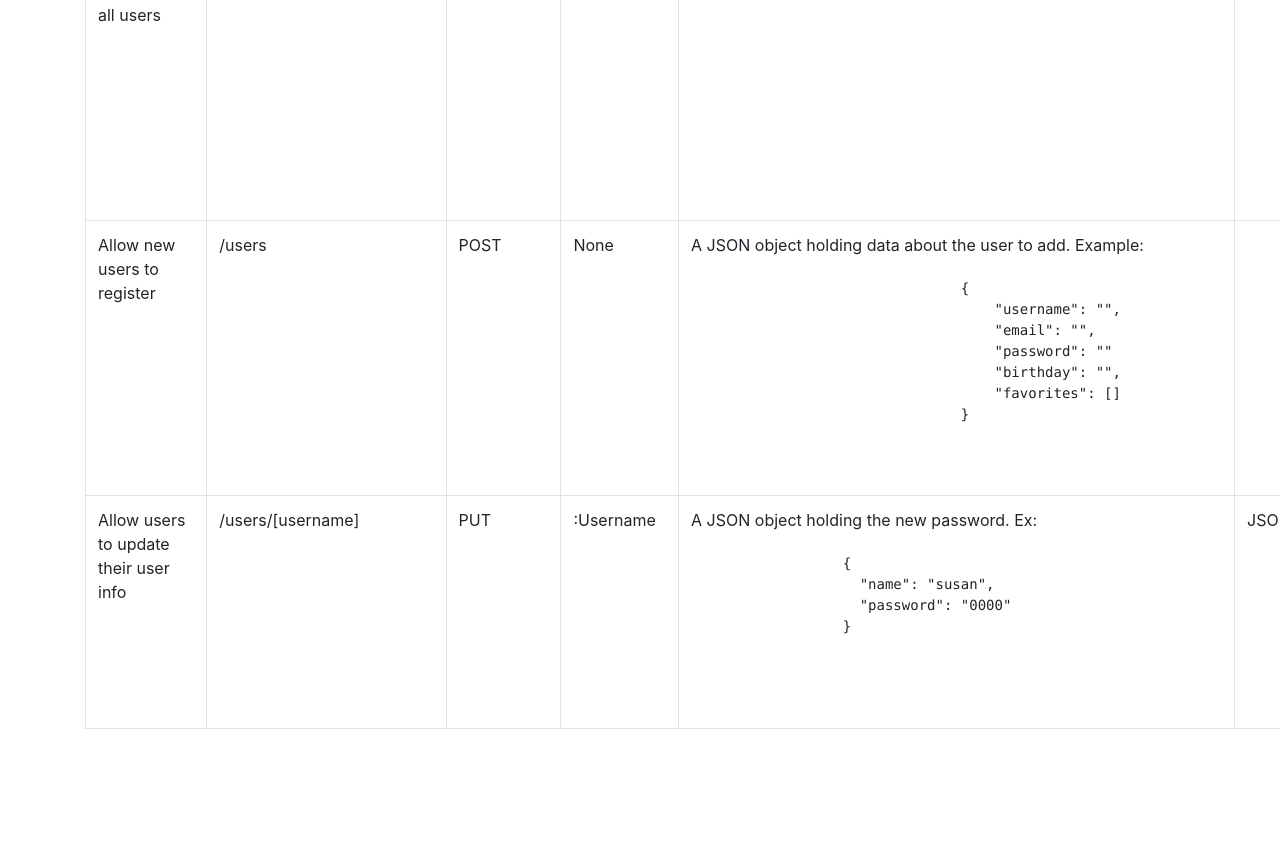
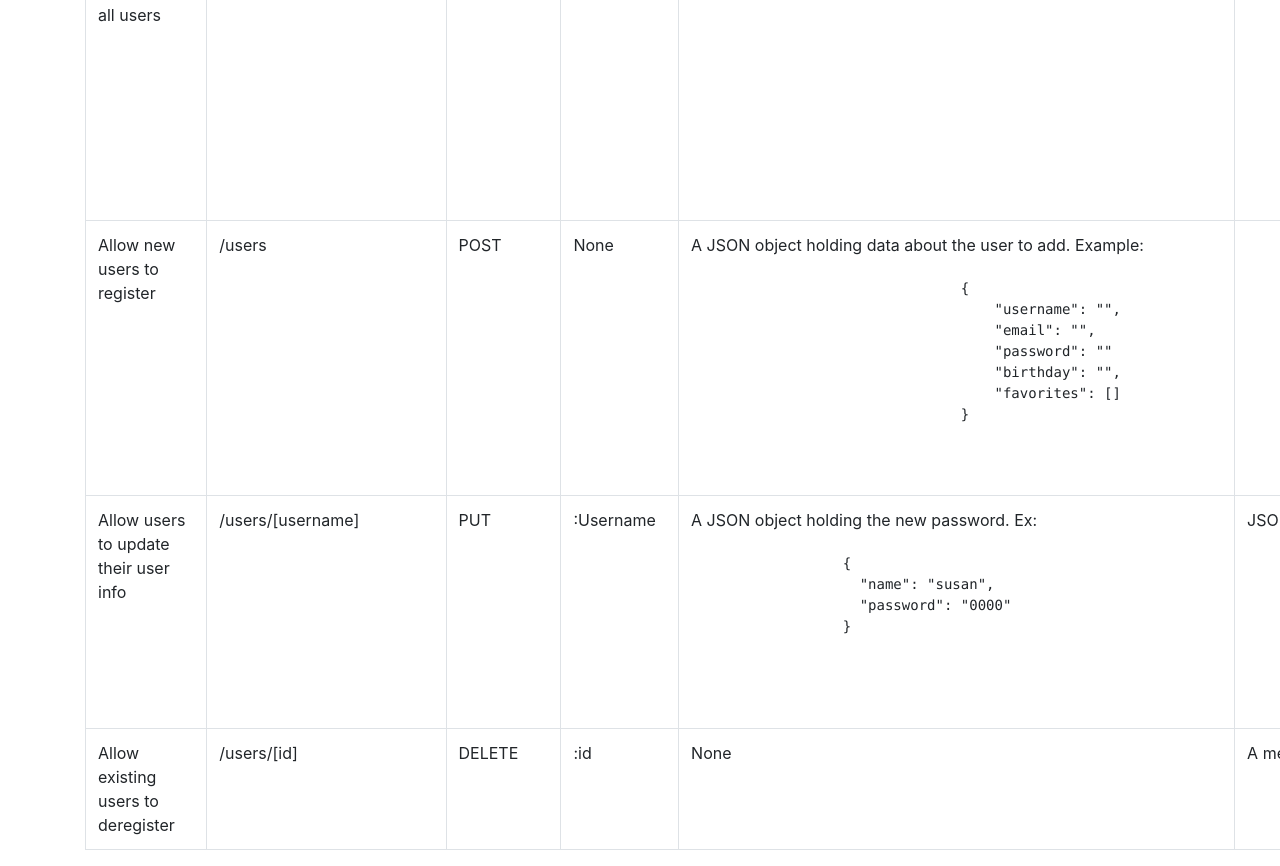
Before and after one commit to Scrapbandit/Movie_API, a website: page public/documentation.html in a window 1280 px wide. Shown: the part 1076-1942 px from the top of the page. Before the commit the page ends 1821 px from the top, so only its background shows below. Drawn offline with nearby package versions, Linux system fonts and the light colour scheme.

Commit message:
DELETe documentation

```diff
--- a/public/documentation.html
+++ b/public/documentation.html
@@ -143,5 +143,17 @@
                           </pre>
                         </td>
                       </tr>
+                      <tr>
+                        <td>Allow existing users to deregister</td>
+                        <td>/users/[id]</td>
+                        <td>DELETE</td>
+                        <td>:id</td>
+                        <td>None</td>
+                        <td>A message indicating the user was deregistered</td>
+                    </tr>
+                </tbody>
+              </table>
+              </div>
+            </div>
     </body>
 </html>
```
